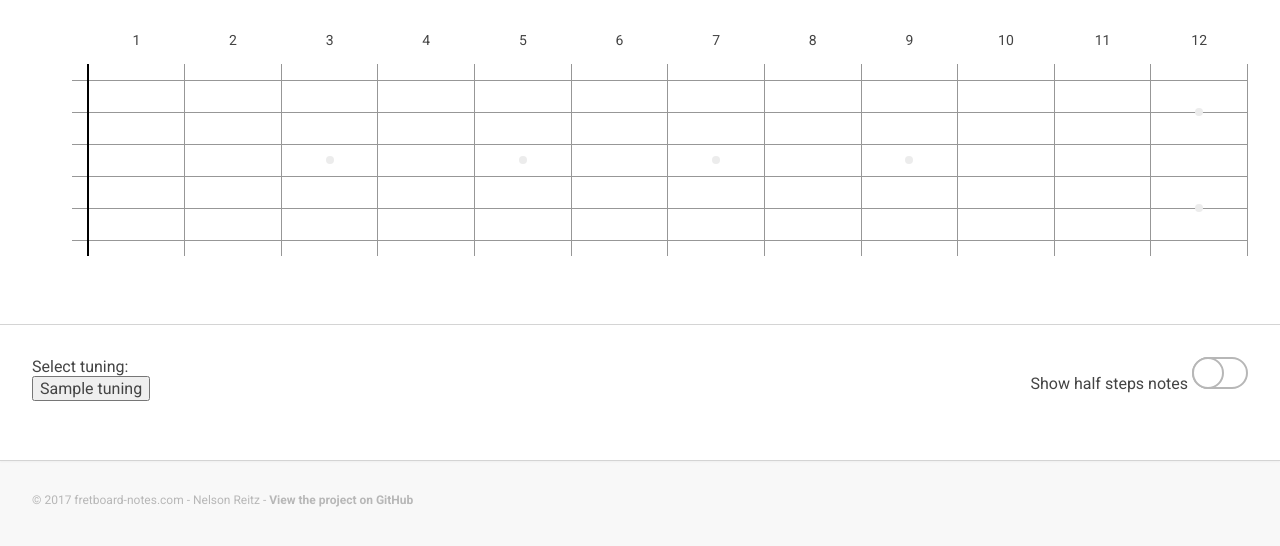
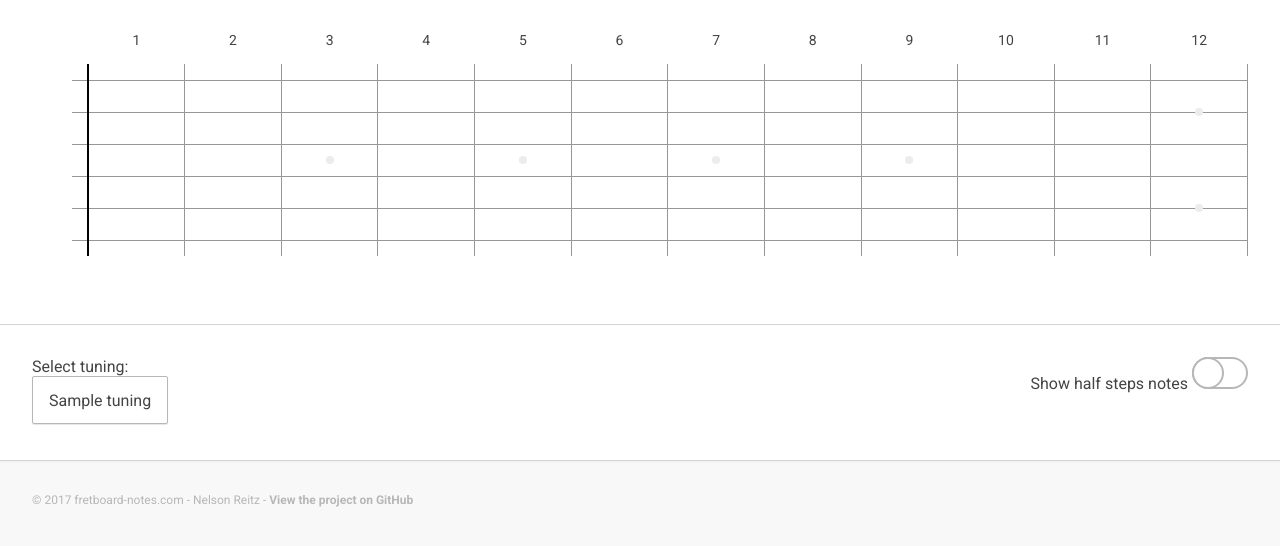
Before and after one commit to nelsonreitz/fretboard-old, a PHP site: page / in a window 1280 px wide. Shown: the part 185-731 px from the top of the page. Run offline with PHP 8.4, Linux system fonts and the light colour scheme; tables that the repository leaves empty or names only in its code hold one stand-in row (values such as "Sample post"); data that the repository does not hold is empty.

Commit message:
Buttons styling

```diff
--- a/html/css/style.css
+++ b/html/css/style.css
@@ -238,11 +238,32 @@ a:hover {
     display: inline-block;
 }
 
-.option.tuning {
+.button, input.button {
+    background-color: #ffffff;
+    height: 48px;
+    border: 1px solid #b7b7b7;
+    border-radius: 2px;
+    margin-right: 8px;
+    padding: 16px;
+    font-size: 16px;
+    line-height: 16px;
+    float: left;
+    box-shadow: 0 1px 1px 0 rgba(0, 0, 0, 0.1);
+}
+
+.button:hover {
+    border-color: #444444;
 }
 
 .option.tuning input[clicked="true"] {
-    background-color: grey;
+    background-color: #979797;
+    box-shadow: none;
+    color: white;
+    font-weight: 700;
+    border-color: #444444;
+}
+
+.option.tuning {
 }
 
 .option.toggle_halfsteps {
--- a/views/index.php
+++ b/views/index.php
@@ -33,7 +33,7 @@
         <form id="tuning_select">
 
           <?php foreach ($tunings as $tuning): ?>
-              <input type="submit" name="<?= $tuning['abbr'] ?>" value="<?= $tuning['name'] ?>">
+              <input class="button" type="submit" name="<?= $tuning['abbr'] ?>" value="<?= $tuning['name'] ?>">
           <?php endforeach ?>
 
         </form>
```
